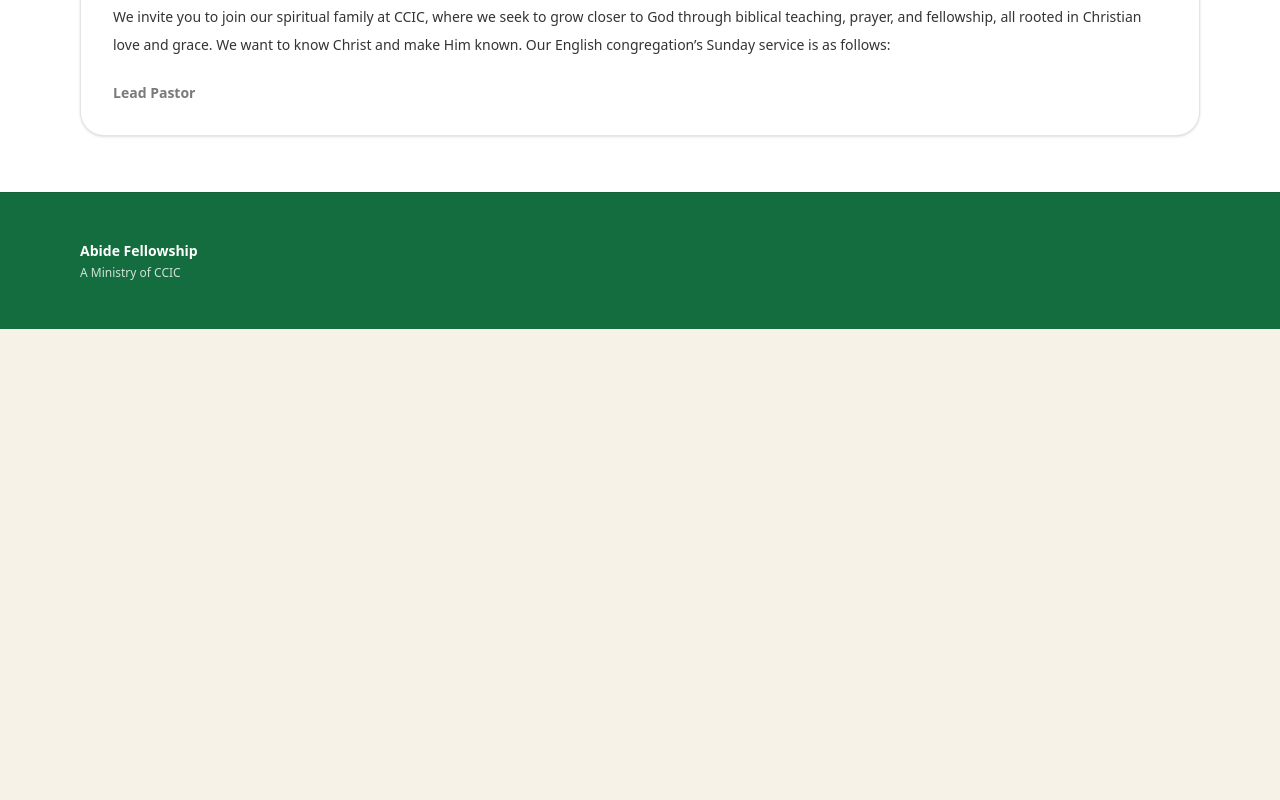
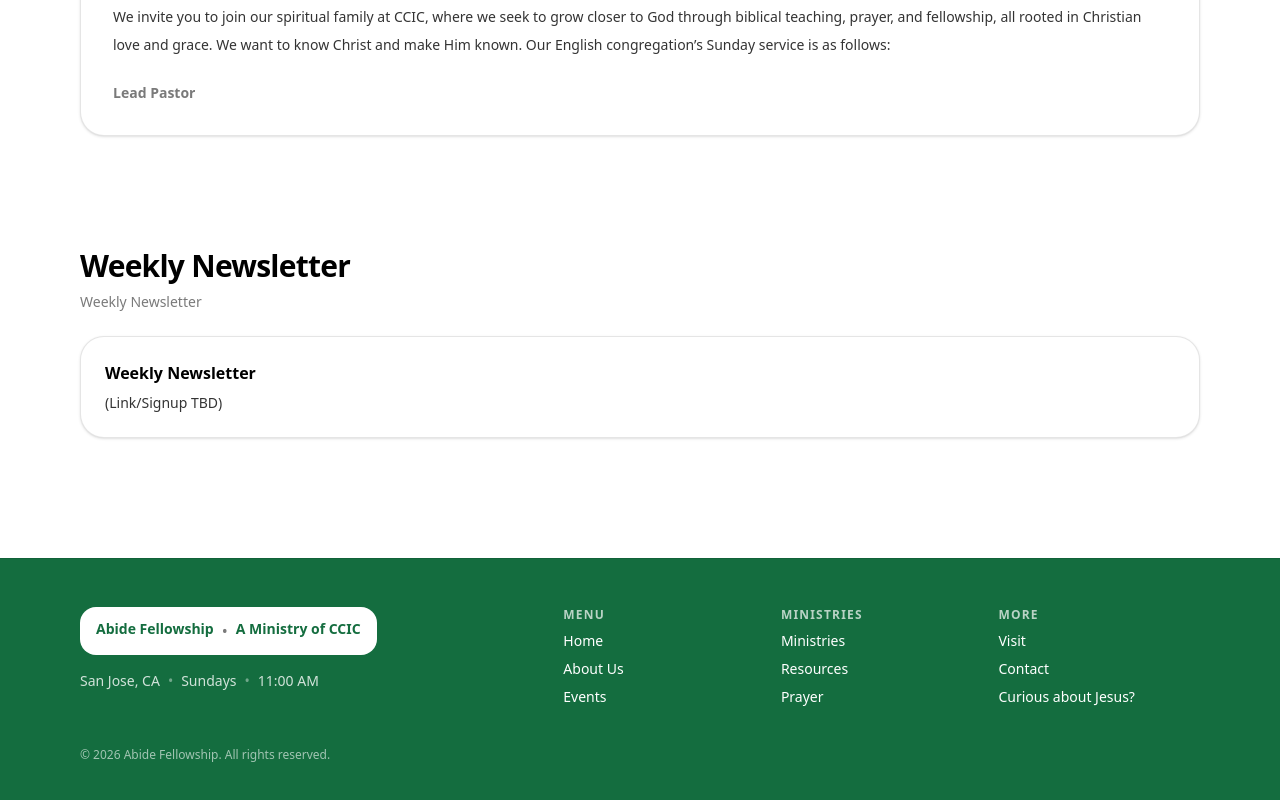
Before and after one commit to lugeorge8/abide, a Next.js app: page / in a window 1280 px wide. Shown: the part 1935-2735 px from the top of the page. Before the commit the page ends 2264 px from the top, so only its background shows below. Built offline with nearby package versions, Linux system fonts and the light colour scheme.

Commit message:
Add expanded footer across pages

```diff
--- a/src/app/about/page.tsx
+++ b/src/app/about/page.tsx
@@ -1,8 +1,9 @@
-import { Card, ContentShell, HeroShell } from "@/components/site-shell";
+import { Card, ContentShell, HeroShell, SiteFooter } from "@/components/site-shell";
 
 export default function AboutPage() {
   return (
-    <HeroShell active={undefined}>
+    <>
+      <HeroShell active={undefined}>
       <div>
         <div className="text-xs font-semibold uppercase tracking-widest text-black/60">
           About Us
@@ -23,6 +24,9 @@ export default function AboutPage() {
           </p>
         </Card>
       </ContentShell>
-    </HeroShell>
+      </HeroShell>
+
+      <SiteFooter />
+    </>
   );
 }
--- a/src/app/announcements/page.tsx
+++ b/src/app/announcements/page.tsx
@@ -1,4 +1,4 @@
-import { Card, ContentShell, HeroShell } from "@/components/site-shell";
+import { Card, ContentShell, HeroShell, SiteFooter } from "@/components/site-shell";
 
 const announcements = [
   {
@@ -27,7 +27,8 @@ const announcements = [
 
 export default function AnnouncementsPage() {
   return (
-    <HeroShell active="ann">
+    <>
+      <HeroShell active="ann">
       <div className="grid grid-cols-1 gap-8">
         <div>
           <div className="text-xs font-semibold uppercase tracking-widest text-white/70">
@@ -68,6 +69,9 @@ export default function AnnouncementsPage() {
           </div>
         </ContentShell>
       </div>
-    </HeroShell>
+      </HeroShell>
+
+      <SiteFooter />
+    </>
   );
 }
--- a/src/app/contact/page.tsx
+++ b/src/app/contact/page.tsx
@@ -1,8 +1,9 @@
-import { Card, ContentShell, HeroShell } from "@/components/site-shell";
+import { Card, ContentShell, HeroShell, SiteFooter } from "@/components/site-shell";
 
 export default function ContactPage() {
   return (
-    <HeroShell active="contact">
+    <>
+      <HeroShell active="contact">
       <div>
         <div className="text-xs font-semibold uppercase tracking-widest text-white/70">
           Reach us
@@ -54,6 +55,9 @@ export default function ContactPage() {
           </div>
         </div>
       </ContentShell>
-    </HeroShell>
+      </HeroShell>
+
+      <SiteFooter />
+    </>
   );
 }
--- a/src/app/events/page.tsx
+++ b/src/app/events/page.tsx
@@ -1,4 +1,4 @@
-import { Card, ContentShell, HeroShell } from "@/components/site-shell";
+import { Card, ContentShell, HeroShell, SiteFooter } from "@/components/site-shell";
 
 const featuredEvents = [
   {
@@ -29,7 +29,8 @@ const featuredEvents = [
 
 export default function EventsPage() {
   return (
-    <HeroShell active={undefined}>
+    <>
+      <HeroShell active={undefined}>
       <div>
         <div className="text-xs font-semibold uppercase tracking-widest text-black/60">
           Featured Events
@@ -52,6 +53,9 @@ export default function EventsPage() {
           ))}
         </div>
       </ContentShell>
-    </HeroShell>
+      </HeroShell>
+
+      <SiteFooter />
+    </>
   );
 }
--- a/src/app/jesus/page.tsx
+++ b/src/app/jesus/page.tsx
@@ -1,8 +1,9 @@
-import { Card, ContentShell, HeroShell } from "@/components/site-shell";
+import { Card, ContentShell, HeroShell, SiteFooter } from "@/components/site-shell";
 
 export default function JesusPage() {
   return (
-    <HeroShell active={undefined}>
+    <>
+      <HeroShell active={undefined}>
       <div>
         <div className="text-xs font-semibold uppercase tracking-widest text-black/60">
           Curious about Jesus?
@@ -21,6 +22,9 @@ export default function JesusPage() {
           </p>
         </Card>
       </ContentShell>
-    </HeroShell>
+      </HeroShell>
+
+      <SiteFooter />
+    </>
   );
 }
--- a/src/app/ministries/page.tsx
+++ b/src/app/ministries/page.tsx
@@ -1,8 +1,9 @@
-import { Card, ContentShell, HeroShell } from "@/components/site-shell";
+import { Card, ContentShell, HeroShell, SiteFooter } from "@/components/site-shell";
 
 export default function MinistriesPage() {
   return (
-    <HeroShell active={undefined}>
+    <>
+      <HeroShell active={undefined}>
       <div>
         <div className="text-xs font-semibold uppercase tracking-widest text-black/60">
           Ministries
@@ -21,6 +22,9 @@ export default function MinistriesPage() {
           </p>
         </Card>
       </ContentShell>
-    </HeroShell>
+      </HeroShell>
+
+      <SiteFooter />
+    </>
   );
 }
--- a/src/app/page.tsx
+++ b/src/app/page.tsx
@@ -45,6 +45,8 @@ const faqs = [
     a: "",
   },
 ] as const;
+
+import { SiteFooter } from "@/components/site-shell";
 
 export default function Home() {
   return (
@@ -213,13 +215,21 @@ export default function Home() {
         </div>
       </section>
 
-      {/* Footer */}
-      <footer className="border-t border-black/10 bg-abide-deep text-white">
-        <div className="mx-auto w-full max-w-6xl px-4 py-12">
-          <div className="text-sm font-semibold">Abide Fellowship</div>
-          <div className="mt-1 text-xs text-white/80">A Ministry of CCIC</div>
+      {/* Weekly Newsletter */}
+      <section className="mx-auto w-full max-w-6xl px-4 py-14">
+        <h2 className="text-3xl font-semibold tracking-tight">Weekly Newsletter</h2>
+        <p className="mt-2 text-sm text-abide-muted">
+          Weekly Newsletter
+        </p>
+        <div className="mt-6 rounded-3xl border border-black/10 bg-white p-6 shadow-sm">
+          <div className="text-base font-semibold">Weekly Newsletter</div>
+          <p className="mt-2 text-sm text-black/80">
+            (Link/Signup TBD)
+          </p>
         </div>
-      </footer>
+      </section>
+
+      <SiteFooter />
     </div>
   );
 }
--- a/src/app/prayer/page.tsx
+++ b/src/app/prayer/page.tsx
@@ -1,8 +1,9 @@
-import { Card, ContentShell, HeroShell } from "@/components/site-shell";
+import { Card, ContentShell, HeroShell, SiteFooter } from "@/components/site-shell";
 
 export default function PrayerPage() {
   return (
-    <HeroShell active={undefined}>
+    <>
+      <HeroShell active={undefined}>
       <div>
         <div className="text-xs font-semibold uppercase tracking-widest text-black/60">
           Prayer
@@ -21,6 +22,9 @@ export default function PrayerPage() {
           </p>
         </Card>
       </ContentShell>
-    </HeroShell>
+      </HeroShell>
+
+      <SiteFooter />
+    </>
   );
 }
--- a/src/app/resources/page.tsx
+++ b/src/app/resources/page.tsx
@@ -1,8 +1,9 @@
-import { Card, ContentShell, HeroShell } from "@/components/site-shell";
+import { Card, ContentShell, HeroShell, SiteFooter } from "@/components/site-shell";
 
 export default function ResourcesPage() {
   return (
-    <HeroShell active={undefined}>
+    <>
+      <HeroShell active={undefined}>
       <div>
         <div className="text-xs font-semibold uppercase tracking-widest text-black/60">
           Resources
@@ -21,6 +22,9 @@ export default function ResourcesPage() {
           </p>
         </Card>
       </ContentShell>
-    </HeroShell>
+      </HeroShell>
+
+      <SiteFooter />
+    </>
   );
 }
--- a/src/app/visit/page.tsx
+++ b/src/app/visit/page.tsx
@@ -1,8 +1,9 @@
-import { Card, ContentShell, HeroShell } from "@/components/site-shell";
+import { Card, ContentShell, HeroShell, SiteFooter } from "@/components/site-shell";
 
 export default function VisitPage() {
   return (
-    <HeroShell active="visit">
+    <>
+      <HeroShell active="visit">
       <div>
         <div className="text-xs font-semibold uppercase tracking-widest text-white/70">
           New here?
@@ -71,6 +72,9 @@ export default function VisitPage() {
           </div>
         </div>
       </ContentShell>
-    </HeroShell>
+      </HeroShell>
+
+      <SiteFooter />
+    </>
   );
 }
--- a/src/components/site-shell.tsx
+++ b/src/components/site-shell.tsx
@@ -104,3 +104,91 @@ export function Card({ children }: { children: React.ReactNode }) {
     </div>
   );
 }
+
+export function SiteFooter() {
+  return (
+    <footer className="mt-16 border-t border-black/10 bg-abide-deep text-white">
+      <div className="mx-auto w-full max-w-6xl px-4 py-12">
+        <div className="grid grid-cols-1 gap-10 md:grid-cols-12">
+          <div className="md:col-span-5">
+            <div className="inline-flex rounded-2xl bg-white px-4 py-3">
+              <div className="text-sm font-semibold text-abide-deep">
+                Abide Fellowship
+              </div>
+              <div className="mx-2 text-abide-muted">•</div>
+              <div className="text-sm font-semibold text-abide-deep">
+                A Ministry of CCIC
+              </div>
+            </div>
+            <div className="mt-4 text-sm text-white/80">
+              San Jose, CA
+              <span className="mx-2 text-white/40">•</span>
+              Sundays
+              <span className="mx-2 text-white/40">•</span>
+              11:00 AM
+            </div>
+          </div>
+
+          <div className="md:col-span-7">
+            <div className="grid grid-cols-2 gap-4 sm:grid-cols-3">
+              <div className="space-y-2">
+                <div className="text-xs font-semibold uppercase tracking-widest text-white/70">
+                  Menu
+                </div>
+                <div className="flex flex-col gap-2 text-sm">
+                  <Link href="/" className="hover:text-white/90">
+                    Home
+                  </Link>
+                  <Link href="/about" className="hover:text-white/90">
+                    About Us
+                  </Link>
+                  <Link href="/events" className="hover:text-white/90">
+                    Events
+                  </Link>
+                </div>
+              </div>
+
+              <div className="space-y-2">
+                <div className="text-xs font-semibold uppercase tracking-widest text-white/70">
+                  Ministries
+                </div>
+                <div className="flex flex-col gap-2 text-sm">
+                  <Link href="/ministries" className="hover:text-white/90">
+                    Ministries
+                  </Link>
+                  <Link href="/resources" className="hover:text-white/90">
+                    Resources
+                  </Link>
+                  <Link href="/prayer" className="hover:text-white/90">
+                    Prayer
+                  </Link>
+                </div>
+              </div>
+
+              <div className="space-y-2">
+                <div className="text-xs font-semibold uppercase tracking-widest text-white/70">
+                  More
+                </div>
+                <div className="flex flex-col gap-2 text-sm">
+                  <Link href="/visit" className="hover:text-white/90">
+                    Visit
+                  </Link>
+                  <Link href="/contact" className="hover:text-white/90">
+                    Contact
+                  </Link>
+                  <Link href="/jesus" className="hover:text-white/90">
+                    Curious about Jesus?
+                  </Link>
+                </div>
+              </div>
+            </div>
+          </div>
+        </div>
+
+        <div className="mt-10 text-xs text-white/60">
+          © {new Date().getFullYear()} Abide Fellowship. All rights reserved.
+        </div>
+      </div>
+    </footer>
+  );
+}
```
